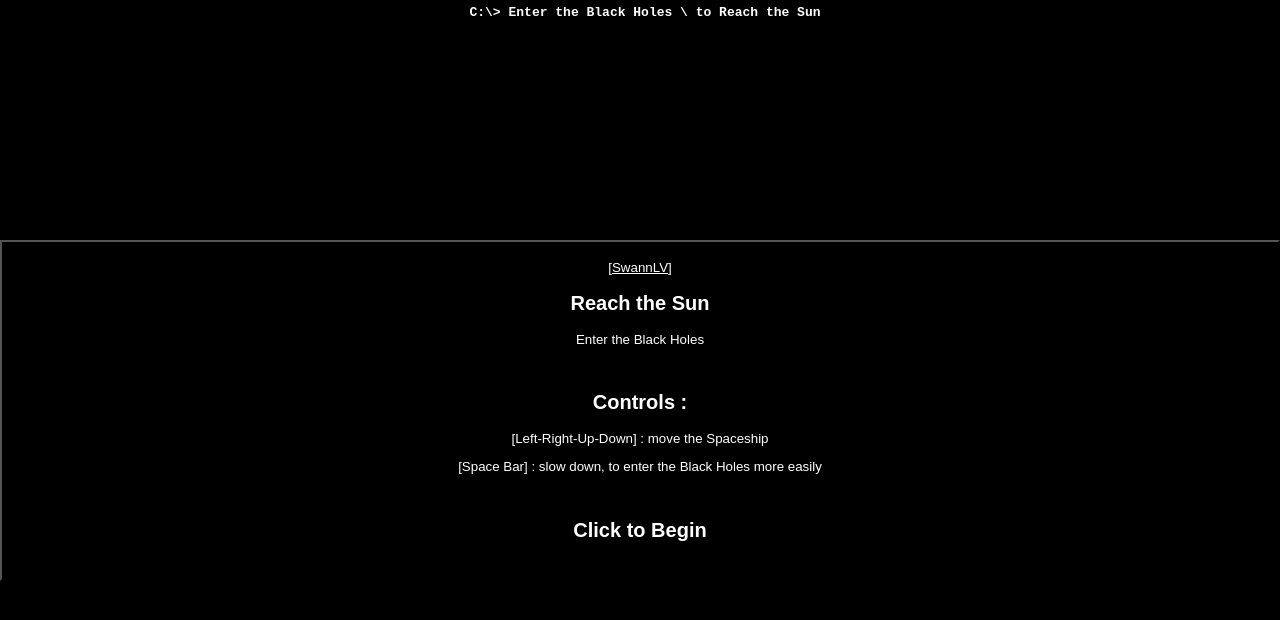
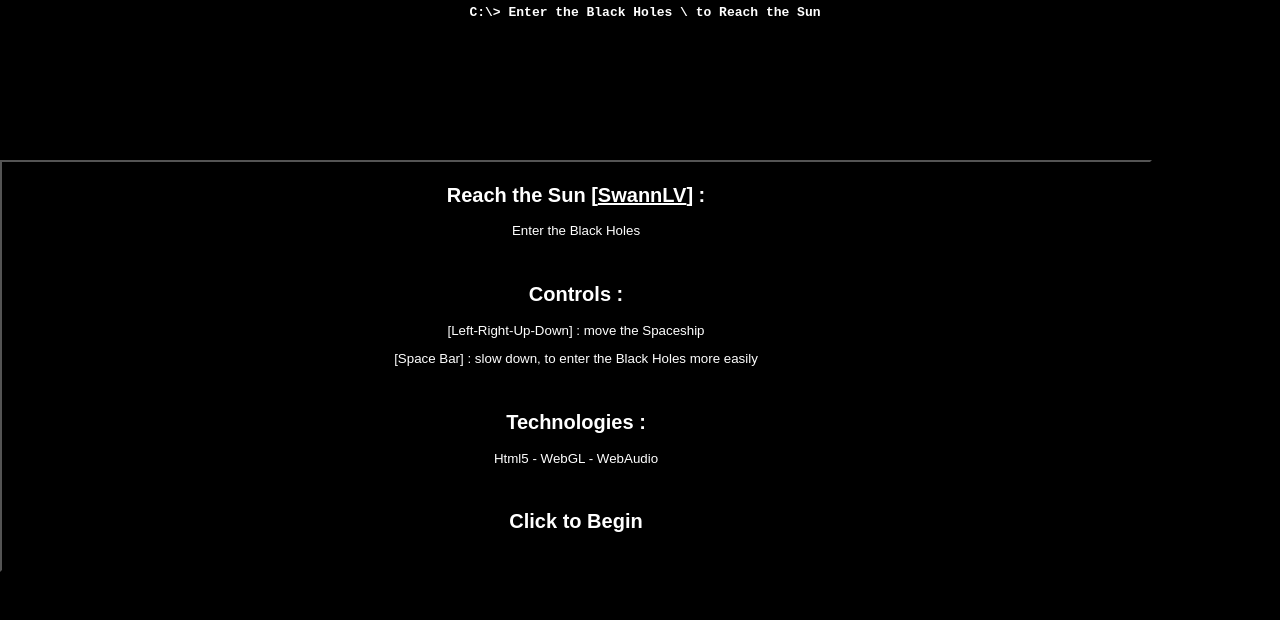
Before and after one commit to SwannLV/reach-the-sun, a website: page Index.html in a window 1280 px wide. Drawn offline with nearby package versions, Linux system fonts and the light colour scheme.

Commit message:
update titles

```diff
--- a/Index.html
+++ b/Index.html
@@ -24,9 +24,9 @@
             }
             #start {
                 position: absolute;
-                top: 30%;
+                top: 20%;
                 left: 0%;
-                width: 100%;
+                width: 90%;
                 padding: 5px;
             }
             #end {
@@ -76,12 +76,13 @@
         </div>
 
         <button id="start" style="background-color:black; color:white;">
-            <p>[<a href="http://ca.linkedin.com/in/swannlv" target="_blank">SwannLV</a>]</p>
-            <h2>Reach the Sun</h2>
+            <h2>Reach the Sun [<a href="http://ca.linkedin.com/in/swannlv" target="_blank">SwannLV</a>] :</h2>
             <p>Enter the Black Holes</p><br/>
             <h2>Controls :</h2>
-            <p>[Left-Right-Up-Down] : move the Spaceship
+            <p>[Left-Right-Up-Down] : move the Spaceship</p>
             <p>[Space Bar] : slow down, to enter the Black Holes more easily</p><br/>
+            <h2>Technologies :</h2>
+            <p>Html5 - WebGL - WebAudio</p><br/>
             <h2>Click to Begin</h2>
             <br/>
         </button>
```
Also changed, not shown: .c9/metadata/workspace/Index.html, 1 other file.
